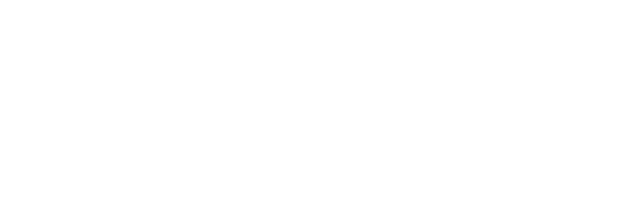
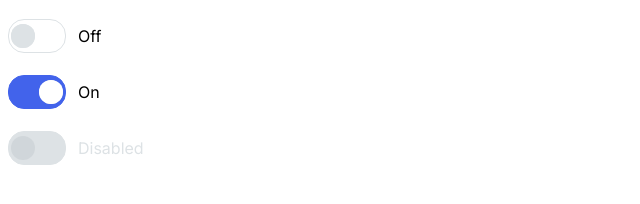
Before and after one commit to js-tasks-ru/htmlcss-20231222_dima-efimo2014, a website: page 07-lection5/03-toggler/index.html in a window 1280 px wide. Shown: the whole page, without its empty margins (0-640 px from the left). Drawn offline with Linux system fonts and the light colour scheme.

Commit message:
Add solution and styles for 07-toggler task

```diff
--- a/07-lection5/03-toggler/index.html
+++ b/07-lection5/03-toggler/index.html
@@ -1,11 +1,58 @@
 <!DOCTYPE html>
 <!-- Страница с кнопкой переключения -->
 <html lang="ru">
+
 <head>
+    <link rel="stylesheet" href="./assets/css/reseter.css">
     <link rel="stylesheet" href="../../assets/css/main.css">
     <link rel="stylesheet" href="./toggler.css">
 </head>
+
 <body>
+    <!--Default Toggler-->
+    <label class="toggle">
+        <input type="checkbox" class="toggle__input">
+        <div class="toggle__state">
+            <div class="toggle__control">
+                <div class="toggle__wrapper">
+                    <svg class="toggle__icon" width="24" height="24" viewBox="0 0 24 24" fill="none"
+                        xmlns="http://www.w3.org/2000/svg">
+                        <rect width="24" height="24" rx="12" fill="var(--grey-2)" />
+                    </svg>
+                </div>
+            </div>
+            <p class="toggle__title">Off</p>
+        </div>
+    </label>
 
+    <!--Checked Toggler-->
+    <label class="toggle">
+        <input type="checkbox" class="toggle__input" checked>
+        <div class="toggle__state">
+            <div class="toggle__control">
+                <div class="toggle__wrapper">
+                    <svg class="toggle__icon" width="24" height="24" viewBox="0 0 24 24" fill="none"
+                        xmlns="http://www.w3.org/2000/svg">
+                        <rect width="24" height="24" rx="12" fill="var(--white)" />
+                    </svg>
+                </div>
+            </div>
+            <p class="toggle__title">On</p>
+        </div>
+    </label>
+
+    <!--Disabled Toggler-->
+    <label class="toggle">
+        <input type="checkbox" class="toggle__input" disabled>
+        <div class="toggle__state">
+            <div class="toggle__control">
+                <svg width="24" height="24" viewBox="0 0 24 24" fill="none" xmlns="http://www.w3.org/2000/svg">
+                    <rect opacity="0.25" width="24" height="24" rx="12" fill="var(--grey-3)"/>
+                </svg>
+            </div>
+            <p class="toggle__title">Disabled</p>
+        </div>
+    </label>
 </body>
+
 </html>
--- a/07-lection5/03-toggler/toggler.css
+++ b/07-lection5/03-toggler/toggler.css
@@ -0,0 +1,53 @@
+.toggle__input {
+    position: absolute;
+    transform: translateX(-100vw);
+}
+
+.toggle__state {
+    display: flex;
+    align-items: center;
+    gap: 12px;
+    cursor: pointer;
+}
+
+.toggle__control {
+    width: 52px;
+    height: 28px;
+    padding: 2px;
+    display: flex;
+    align-items: center;
+    background: var(--white);
+    border: 1px solid var(--grey-2);
+    border-radius: 16px;
+    transition: background 0.5s ease, border 0.5s ease;
+}
+
+.toggle__wrapper{
+    width: 24px;
+    height: 24px;
+    background: var(--grey-2);
+    border-radius: 50%;
+    transition: background 0.5s ease;
+}
+
+.toggle__title {
+    font: normal normal 400 16px/24px Inter, sans-serif;
+}
+
+.toggle__input:checked ~ .toggle__state .toggle__control {
+    justify-content: flex-end;
+    background: var(--royal-blue);
+    border-color: var(--royal-blue);
+}
+
+.toggle__input:disabled ~ .toggle__state {
+    pointer-events: none;
+}
+
+.toggle__input:disabled ~ .toggle__state .toggle__control {
+    background: var(--grey-2);
+}
+
+.toggle__input:disabled ~ .toggle__state .toggle__title {
+    color: var(--grey-2);
+}
```
Lines whose indentation alone changed are shown as unchanged.
